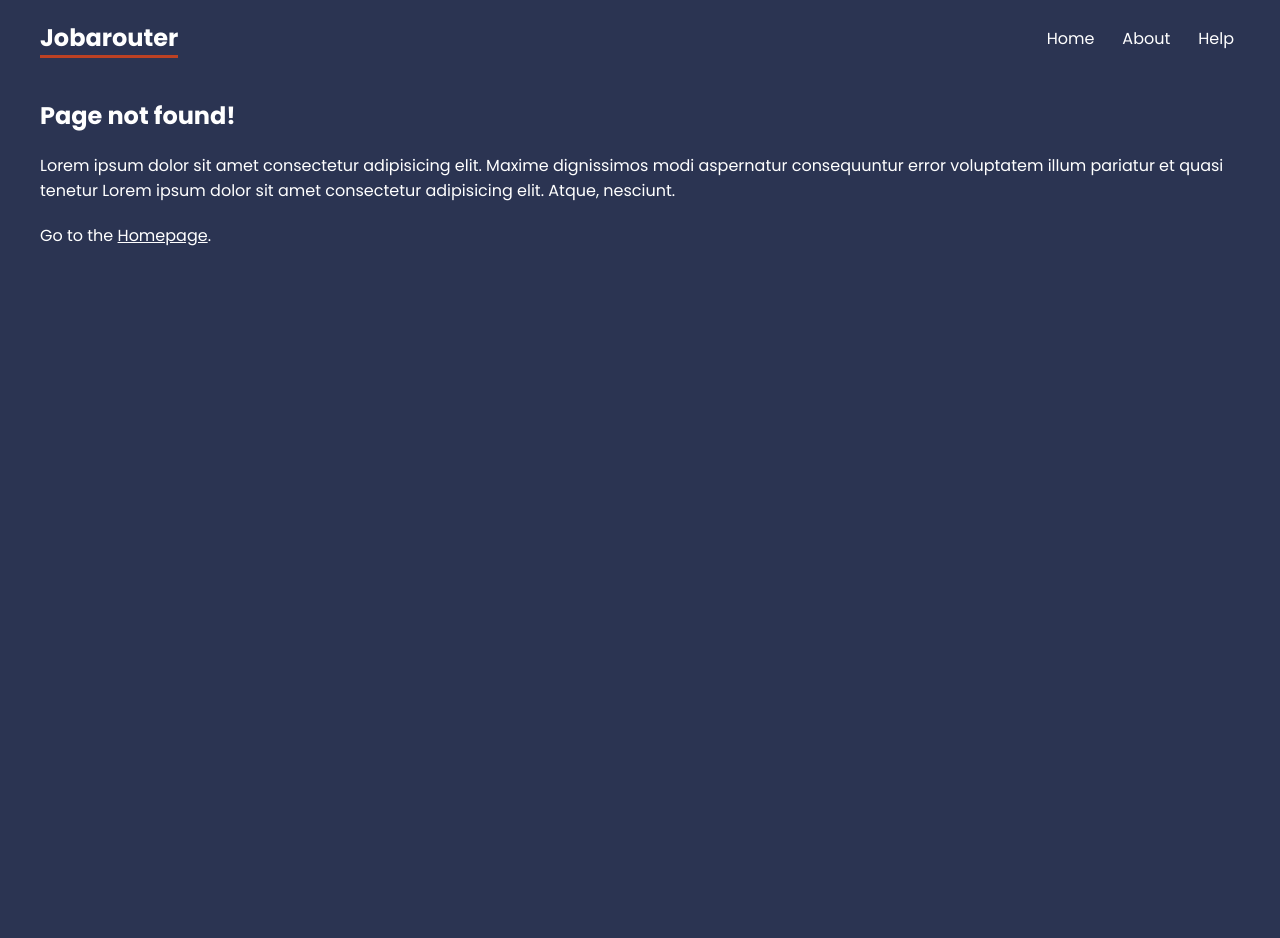
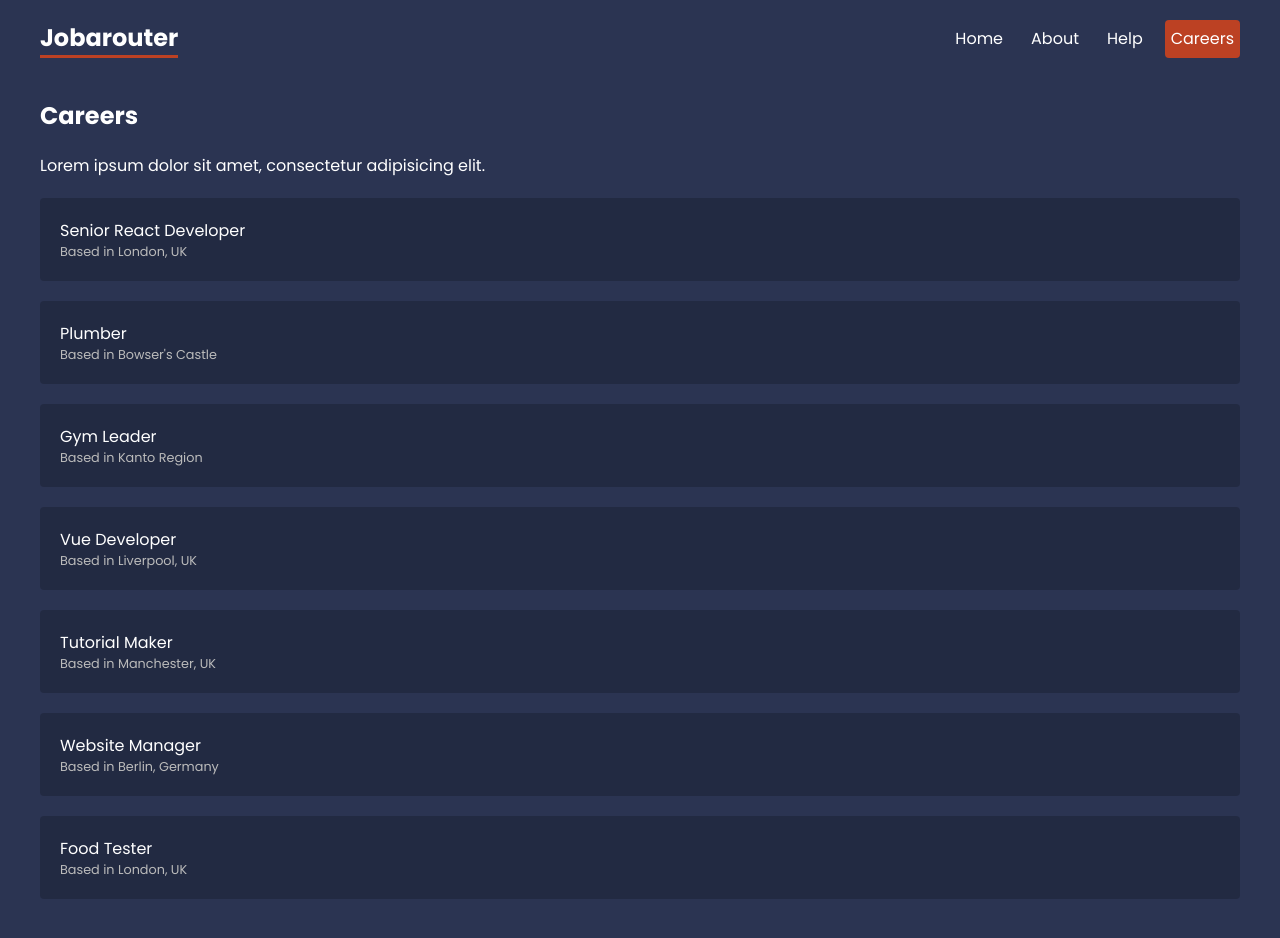
Before and after one commit to SaketKothari/jobarouter-react-router-basics, a React (Create React App) app: page /careers in a window 1280 px wide. Shown: the top 938 px of the page. Before the commit the page ends 800 px from the top, so only its background shows below. Built offline with nearby package versions, Linux system fonts and the light colour scheme; data requests are answered from the project's data file.

Commit message:
loaders - a newer way to fetch component data

```diff
--- a/src/App.js
+++ b/src/App.js
@@ -11,10 +11,12 @@
 import Faq from './pages/help/Faq';
 import Contact from './pages/help/Contact';
 import NotFound from './pages/NotFound';
+import Careers, { careersLoader } from './pages/careers/Careers';
 
 // layout
 import RootLayout from './layout/RootLayout';
 import HelpLayout from './layout/HelpLayout';
+import CareersLayout from './layout/CareersLayout';
 
 const router = createBrowserRouter(
   createRoutesFromElements(
@@ -29,6 +31,11 @@
         <Route path="contact" element={<Contact />} />
       </Route>
 
+      <Route path="careers" element={<CareersLayout />}>
+        {/* Before we render the Career component it's gonna render carrersLoader function */}
+        <Route index element={<Careers />} loader={careersLoader} />
+      </Route>
+
       <Route path="*" element={<NotFound />} />
     </Route>
   )
--- a/src/index.css
+++ b/src/index.css
@@ -117,6 +117,27 @@
 }
 
 /* careers list */
+.careers > a {
+  display: block;
+  background: rgba(0, 0, 0, 0.2);
+  padding: 20px;
+  border-radius: 4px;
+  margin: 20px 0;
+  text-decoration: none;
+}
+
+.careers > a:hover p {
+  color: var(--primary);
+}
+
+.careers p {
+  margin: 0;
+}
+
+.careers > a p:last-child {
+  font-size: 0.8em;
+  color: #bbb;
+}
 
 /* careers details */
 
--- /dev/null
+++ b/src/layout/CareersLayout.js
@@ -0,0 +1,12 @@
+import { Outlet } from 'react-router-dom';
+
+export default function CareersLayout() {
+  return (
+    <div className="careers-layout">
+      <h2>Careers</h2>
+      <p>Lorem ipsum dolor sit amet, consectetur adipisicing elit.</p>
+
+      <Outlet />
+    </div>
+  );
+}
--- a/src/layout/RootLayout.js
+++ b/src/layout/RootLayout.js
@@ -10,6 +10,7 @@
           <NavLink to="/">Home</NavLink>
           <NavLink to="about">About</NavLink>
           <NavLink to="help">Help</NavLink>
+          <NavLink to="careers">Careers</NavLink>
         </nav>
       </header>
 
--- /dev/null
+++ b/src/pages/careers/Careers.js
@@ -0,0 +1,24 @@
+import { useLoaderData, Link } from 'react-router-dom';
+
+export default function Careers() {
+  // getting the data from below function
+  const careers = useLoaderData();
+
+  return (
+    <div className="careers">
+      {careers.map((career) => (
+        <Link to="/" key={career.id}>
+          <p>{career.title}</p>
+          <p>Based in {career.location}</p>
+        </Link>
+      ))}
+    </div>
+  );
+}
+
+// Loader function
+export const careersLoader = async () => {
+  const res = await fetch('http://localhost:4000/careers');
+
+  return res.json();
+};
```
